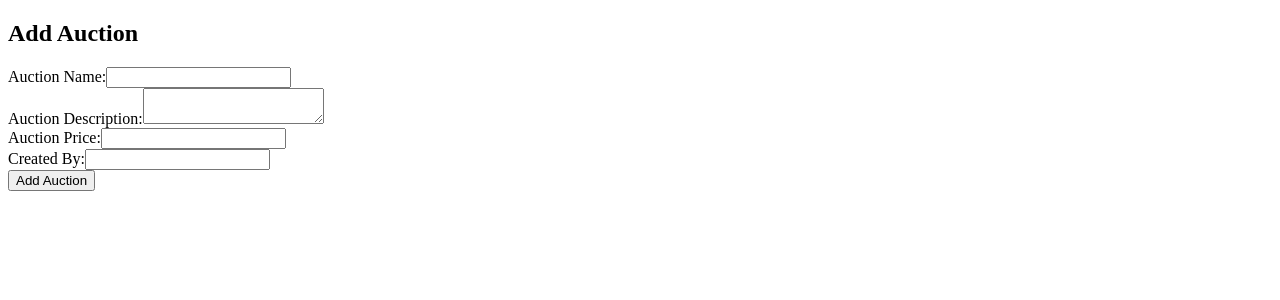
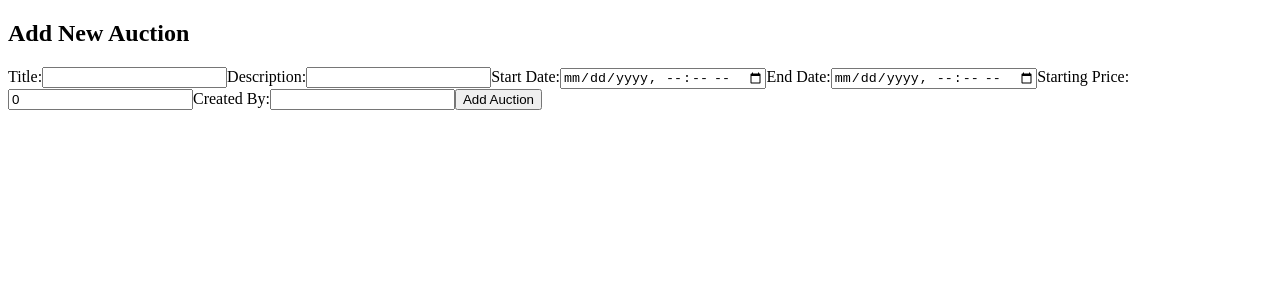
Before and after one commit to AriamGoitom/Auction-Site, a React (Vite) app: page / in a window 1280 px wide. Shown: the top 300 px of the page. Built offline with nearby package versions, Linux system fonts and the light colour scheme.

Commit message:
functional component

```diff
--- a/src/components/AddAuction.jsx
+++ b/src/components/AddAuction.jsx
@@ -1,99 +1,82 @@
-import { useState } from "react";
+import { useState } from 'react';
 
-const AddAuction = () => {
-  const [auctionName, setAuctionName] = useState("");
-  const [auctionDescription, setAuctionDescription] = useState("");
-  const [auctionPrice, setAuctionPrice] = useState("");
-  const [createdBy, setCreatedBy] = useState("");
-  const [errorMessage, setErrorMessage] = useState("");
-  const [successMessage, setSuccessMessage] = useState("");
+const AddAuctionForm = () => {
+  const [auction, setAuction] = useState({
+    Title: '',
+    Description: '',
+    StartDate: '',
+    EndDate: '',
+    GroupCode: 'l6m',
+    StartingPrice: 0,
+    CreatedBy: ''
+  });
 
-  const handleFormSubmit = async (event) => {
-    event.preventDefault();
+  const handleChange = (e) => {
+    const { name, value } = e.target;
+    setAuction(prevState => ({
+      ...prevState,
+      [name]: value
+    }));
+  };
+
+  const handleSubmit = async (e) => {
+    e.preventDefault();
     try {
-      const response = await fetch(
-        "https://auctioneer.azurewebsites.net/auction/l6m",
-        {
-          method: "POST",
-          headers: {
-            "Content-Type": "application/json",
-          },
-          body: JSON.stringify({
-            Title: auctionName,
-            Description: auctionDescription,
-            /* StartDate:
-            EndDate: */
-            GroupCode: "l6m",
-            StartingPrice: auctionPrice,
-            CreatedBy: createdBy,
-
-          }),
-        }
-      );
+      const response = await fetch('https://auctioneer.azurewebsites.net/auction/l6m', {
+        method: 'POST',
+        headers: {
+          'Content-Type': 'application/json'
+        },
+        body: JSON.stringify(auction)
+      });
 
       if (!response.ok) {
-        throw new Error("Failed to add auction");
+        throw new Error('Failed to add auction');
       }
 
-      setSuccessMessage("Auction added successfully");
-      setErrorMessage("");
-      setAuctionName("");
-      setAuctionDescription("");
-      setAuctionPrice("");
+      setAuction({
+        Title: '',
+        Description: '',
+        StartDate: '',
+        EndDate: '',
+        GroupCode: 'l6m',
+        StartingPrice: 0,
+        CreatedBy: ''
+      });
+
+      alert('Auction added successfully!');
     } catch (error) {
-      setErrorMessage("Failed to add auction");
-      setSuccessMessage("");
+      console.error('Error:', error.message);
+      alert('Failed to add auction');
     }
   };
+
   return (
     <div>
-      <h2>Add Auction</h2>
-      <form onSubmit={handleFormSubmit}>
-        <div>
-          <label htmlFor="auctionName">Auction Name:</label>
-          <input
-            type="text"
-            id="auctionName"
-            value={auctionName}
-            onChange={(e) => setAuctionName(e.target.value)}
-            required
-          />
-        </div>
-        <div>
-          <label htmlFor="auctionDescription">Auction Description:</label>
-          <textarea
-            id="auctionDescription"
-            value={auctionDescription}
-            onChange={(e) => setAuctionDescription(e.target.value)}
-            required
-          />
-        </div>
-        <div>
-          <label htmlFor="auctionPrice">Auction Price:</label>
-          <input
-            type="number"
-            id="auctionPrice"
-            value={auctionPrice}
-            onChange={(e) => setAuctionPrice(e.target.value)}
-            required
-          />
-        </div>
-        <div>
-          <label htmlFor="createdBy">Created By:</label>
-          <input
-            type="text"
-            id="createdBy"
-            value={createdBy}
-            onChange={(e) => setCreatedBy(e.target.value)}
-            required
-          />
-        </div>
-        {errorMessage && <p style={{ color: "red" }}>{errorMessage}</p>}
-        {successMessage && <p style={{ color: "green" }}>{successMessage}</p>}
+      <h2>Add New Auction</h2>
+      <form onSubmit={handleSubmit}>
+        <label>Title:</label>
+        <input type="text" name="Title" value={auction.Title} onChange={handleChange} required />
+
+        <label>Description:</label>
+        <input type="text" name="Description" value={auction.Description} onChange={handleChange} required />
+
+        <label>Start Date:</label>
+        <input type="datetime-local" name="StartDate" value={auction.StartDate} onChange={handleChange} required />
+
+        <label>End Date:</label>
+        <input type="datetime-local" name="EndDate" value={auction.EndDate} onChange={handleChange} required />
+
+        <label>Starting Price:</label>
+        <input type="number" name="StartingPrice" value={auction.StartingPrice} onChange={handleChange} required />
+
+        <label>Created By:</label>
+        <input type="text" name="CreatedBy" value={auction.CreatedBy} onChange={handleChange} required />
+
         <button type="submit">Add Auction</button>
       </form>
     </div>
   );
 };
 
-export default AddAuction;
+export default AddAuctionForm;
```
